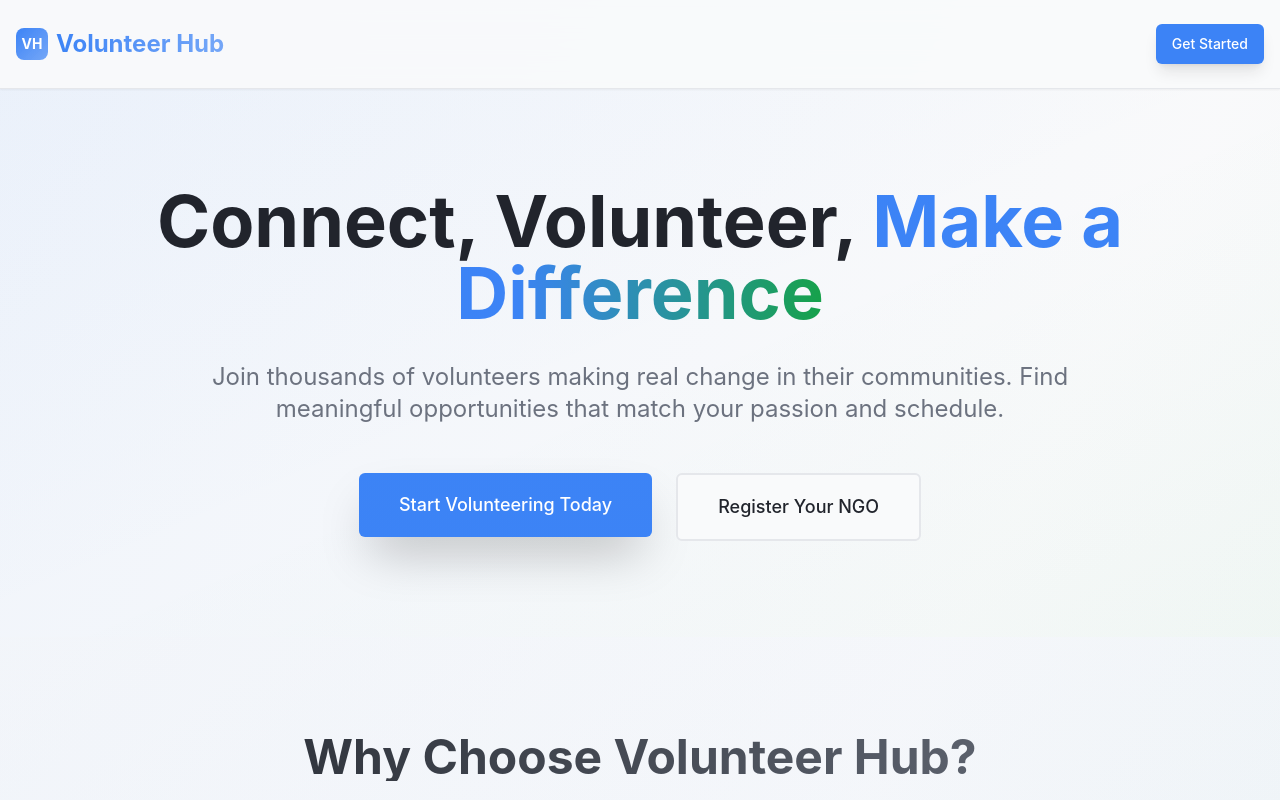
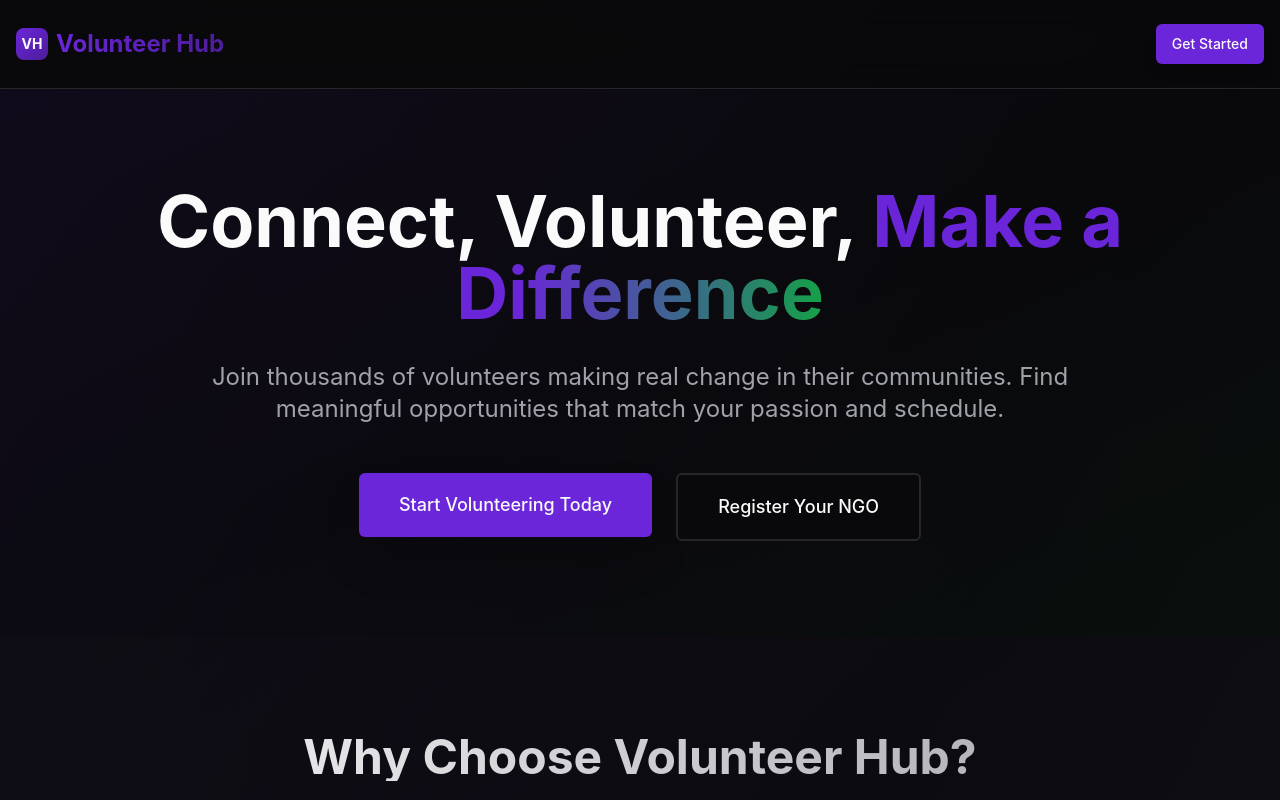
Before and after one commit to upadhyaylalit777/hub-connect-vol, a React (Vite) app: page / in a window 1280 px wide. Shown: the top 800 px of the page. Built offline with nearby package versions, Linux system fonts and the light colour scheme.

Commit message:
Refine color scheme

```diff
--- a/src/index.css
+++ b/src/index.css
@@ -8,49 +8,49 @@ All colors MUST be HSL.
 
 @layer base {
   :root {
-    /* Modern Professional Background - Clean Off-White */
-    --background: 220 20% 98%;
-    --foreground: 220 15% 15%;
+    /* Premium Gradient Background */
+    --background: 240 10% 3.9%;
+    --foreground: 0 0% 98%;
 
-    /* Elevated Card Background */
-    --card: 0 0% 100%;
-    --card-foreground: 220 15% 15%;
+    /* Glass Card Effects */
+    --card: 240 10% 3.9%;
+    --card-foreground: 0 0% 98%;
 
-    --popover: 0 0% 100%;
-    --popover-foreground: 220 15% 15%;
+    --popover: 240 10% 3.9%;
+    --popover-foreground: 0 0% 98%;
 
-    /* Modern Blue Primary - Professional & Trustworthy */
-    --primary: 217 91% 60%;
-    --primary-foreground: 0 0% 100%;
+    /* Vibrant Purple Primary */
+    --primary: 263 70% 50%;
+    --primary-foreground: 0 0% 98%;
 
-    /* Soft Neutral Secondary */
-    --secondary: 220 14% 96%;
-    --secondary-foreground: 220 15% 25%;
+    /* Rich Secondary */
+    --secondary: 240 4.8% 15.9%;
+    --secondary-foreground: 0 0% 98%;
 
-    /* Subtle Muted Tones */
-    --muted: 220 14% 96%;
-    --muted-foreground: 220 8% 46%;
+    /* Sophisticated Muted */
+    --muted: 240 5.9% 10%;
+    --muted-foreground: 240 5% 64.9%;
 
-    /* Refined Accent */
-    --accent: 217 32% 96%;
-    --accent-foreground: 220 15% 25%;
+    /* Electric Accent */
+    --accent: 263 70% 50%;
+    --accent-foreground: 0 0% 98%;
 
-    /* Professional Orange CTA - Modern & Engaging */
-    --cta: 24 95% 54%;
-    --cta-foreground: 0 0% 100%;
+    /* Neon Cyan CTA */
+    --cta: 180 100% 50%;
+    --cta-foreground: 240 10% 3.9%;
 
-    /* Success Green - Fresh & Positive */
+    /* Emerald Success */
     --success: 142 76% 36%;
-    --success-foreground: 0 0% 100%;
+    --success-foreground: 0 0% 98%;
 
-    /* Error Red - Clear but Not Aggressive */
-    --destructive: 0 75% 60%;
-    --destructive-foreground: 0 0% 100%;
+    /* Coral Destructive */
+    --destructive: 0 72% 51%;
+    --destructive-foreground: 0 0% 98%;
 
-    /* Refined Borders & Inputs */
-    --border: 220 13% 91%;
-    --input: 220 13% 91%;
-    --ring: 217 91% 60%;
+    /* Subtle Borders */
+    --border: 240 3.7% 15.9%;
+    --input: 240 3.7% 15.9%;
+    --ring: 263 70% 50%;
 
     --radius: 0.5rem;
 
```
